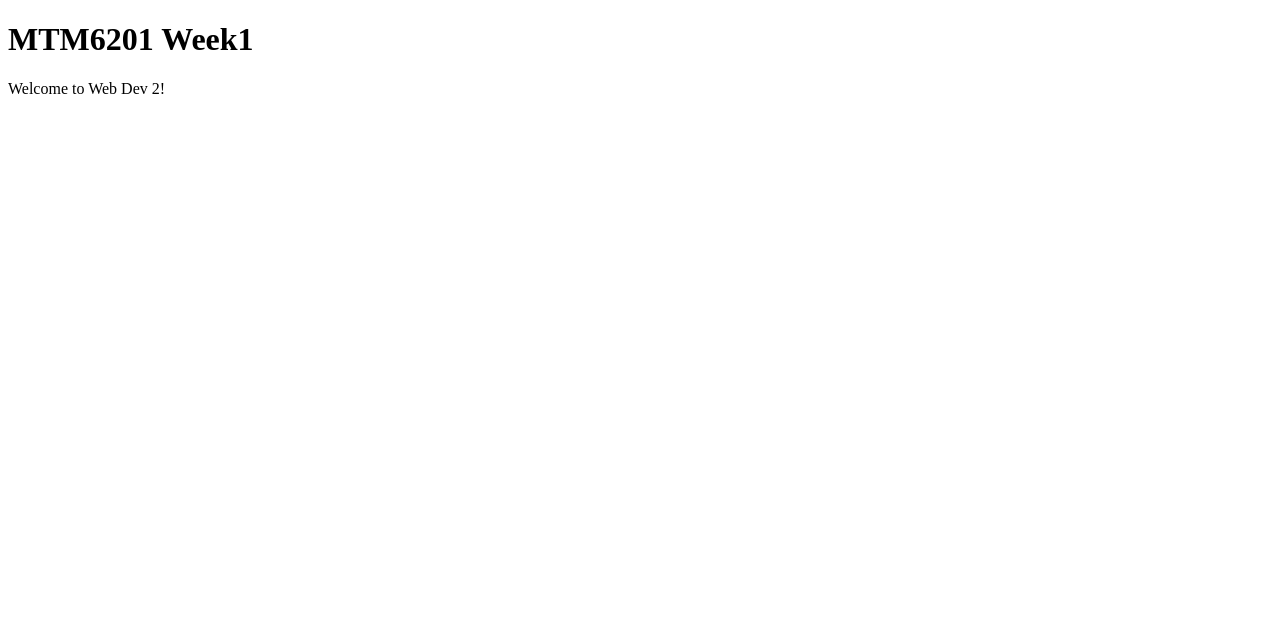
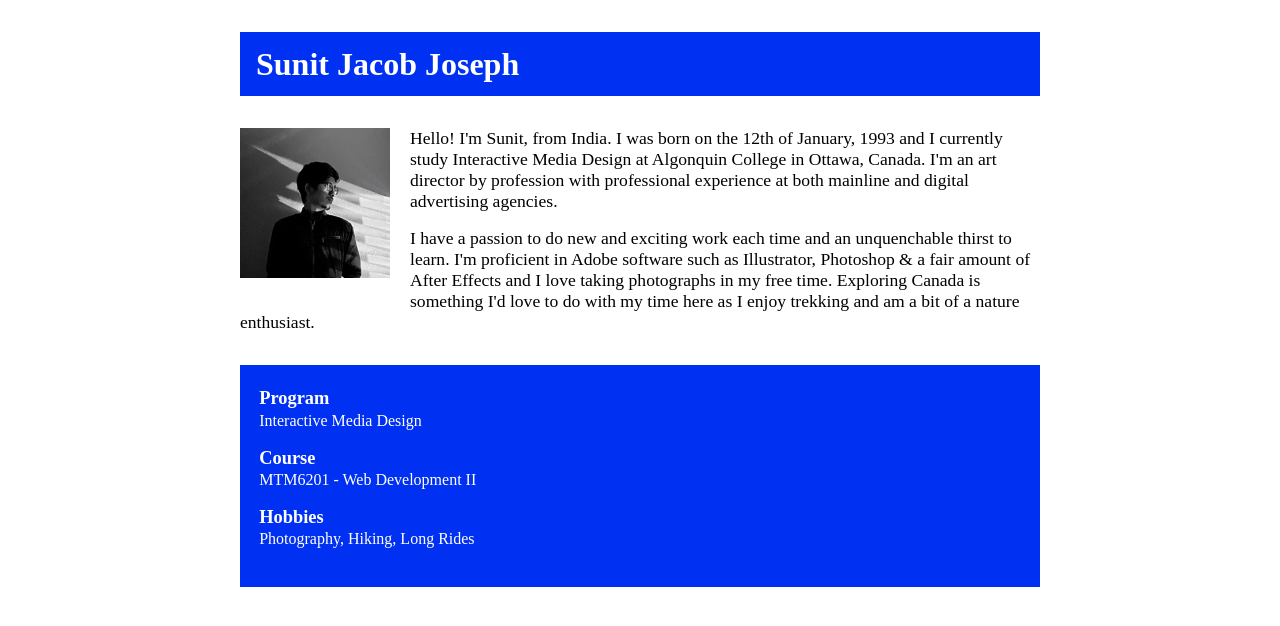
Before and after one commit to joseph0293/mtm6201-week1, a plain HTML site: page index.html in a window 1280 px wide. Drawn offline with Linux system fonts and the light colour scheme.

Commit message:
finishes assignment

```diff
--- /dev/null
+++ b/css/main.css
@@ -0,0 +1,49 @@
+.container {
+    font-family: "Montserrat";
+    max-width: 800px;
+    margin: 0 auto;
+}
+
+h1 {
+    font-size: 2em;
+    font-weight: 700;
+    padding: 0.5em;
+    background-color: #0031f3;
+    color: white;
+    margin-top: 1em;
+    margin-bottom: 1em;
+}
+
+.bio p {
+    line-height: normal;
+    font-size: 1.1em;
+
+}
+img {
+    width: 100%;
+    max-width: 150px;
+    height: auto;
+    margin-right: 20px;
+    margin-bottom: 1em;
+    float: left;
+}
+
+.descriptions {
+    background-color: #0031f3;
+    padding: 1.2em;
+    color: white;
+    clear: left;
+    margin-top: 2em;
+}
+
+dt {
+    font-size: 1.15rem;
+    font-weight: 600;
+    margin-bottom: 5px;
+    margin-top: 5px;
+}
+
+dd {
+    margin-bottom: 20px;
+    font-size: 1rem;
+}
--- /dev/null
+++ b/css/reset.css
@@ -0,0 +1,48 @@
+/* http://meyerweb.com/eric/tools/css/reset/
+   v2.0 | 20110126
+   License: none (public domain)
+*/
+
+html, body, div, span, applet, object, iframe,
+h1, h2, h3, h4, h5, h6, p, blockquote, pre,
+a, abbr, acronym, address, big, cite, code,
+del, dfn, em, img, ins, kbd, q, s, samp,
+small, strike, strong, sub, sup, tt, var,
+b, u, i, center,
+dl, dt, dd, ol, ul, li,
+fieldset, form, label, legend,
+table, caption, tbody, tfoot, thead, tr, th, td,
+article, aside, canvas, details, embed,
+figure, figcaption, footer, header, hgroup,
+menu, nav, output, ruby, section, summary,
+time, mark, audio, video {
+	margin: 0;
+	padding: 0;
+	border: 0;
+	font-size: 100%;
+	font: inherit;
+	vertical-align: baseline;
+}
+/* HTML5 display-role reset for older browsers */
+article, aside, details, figcaption, figure,
+footer, header, hgroup, menu, nav, section {
+	display: block;
+}
+body {
+	line-height: 1;
+}
+ol, ul {
+	list-style: none;
+}
+blockquote, q {
+	quotes: none;
+}
+blockquote:before, blockquote:after,
+q:before, q:after {
+	content: '';
+	content: none;
+}
+table {
+	border-collapse: collapse;
+	border-spacing: 0;
+}
--- a/index.html
+++ b/index.html
@@ -1,22 +1,53 @@
 <!DOCTYPE html>
 <html lang="en">
+
 <head>
     <meta charset="UTF-8">
     <meta http-equiv="X-UA-Compatible" content="IE=edge">
     <meta name="viewport" content="width=device-width, initial-scale=1.0">
-    <title></title>
+    <link rel="stylesheet" href="/css/reset.css">
+    <link rel="stylesheet" href="/css/main.css">
+    <link rel="preconnect" href="https://fonts.googleapis.com">
+    <link rel="preconnect" href="https://fonts.gstatic.com" crossorigin>
+    <link
+        href="https://fonts.googleapis.com/css2?family=Montserrat+Alternates:ital,wght@0,100;0,200;0,300;0,400;0,500;0,600;0,700;0,800;0,900;1,100;1,200;1,300;1,400;1,500;1,600;1,700;1,800;1,900&display=swap"
+        rel="stylesheet">
+    <title>Sunit Jacob Joseph</title>
 </head>
+
 <body>
-    <div class="wrapper">
+    <div class="container">
         <header>
             <h1>
-                MTM6201 Week1
+                Sunit Jacob Joseph
             </h1>
         </header>
         <main>
-            <p>Welcome to Web Dev 2!</p>
+            <div class="bio">
+                <img src="/images/me.jpg" alt="Picture">
+                <p>
+                    Hello! I'm Sunit, from India. I was born on the 12th of January, 1993 and I currently study Interactive Media Design at Algonquin College in Ottawa, Canada. I'm an art director by profession with professional experience at both mainline and digital advertising agencies.
+                </p>
+                <br>
+                <p>
+                    I have a passion to do new and exciting work each time and an unquenchable thirst to learn. I'm proficient in Adobe software such as Illustrator, Photoshop & a fair amount of After Effects and I love taking photographs in my free time. Exploring Canada is something I'd love to do with my time here as I enjoy trekking and am a bit of a nature enthusiast.
+                </p>
+            </div>
+            <div class="descriptions">
+                <dl>
+                    <dt>Program</dt>
+                    <dd>Interactive Media Design</dd>
+                    <dt>Course</dt>
+                    <dd>MTM6201 - Web Development II</dd>
+                    <dt>Hobbies</dt>
+                    <dd>Photography, Hiking, Long Rides</dd>
+
+                </dl>
+            </div>
+
         </main>
     </div>
 
 </body>
+
 </html>
```
Also changed, not shown: images/me.jpg (added).
